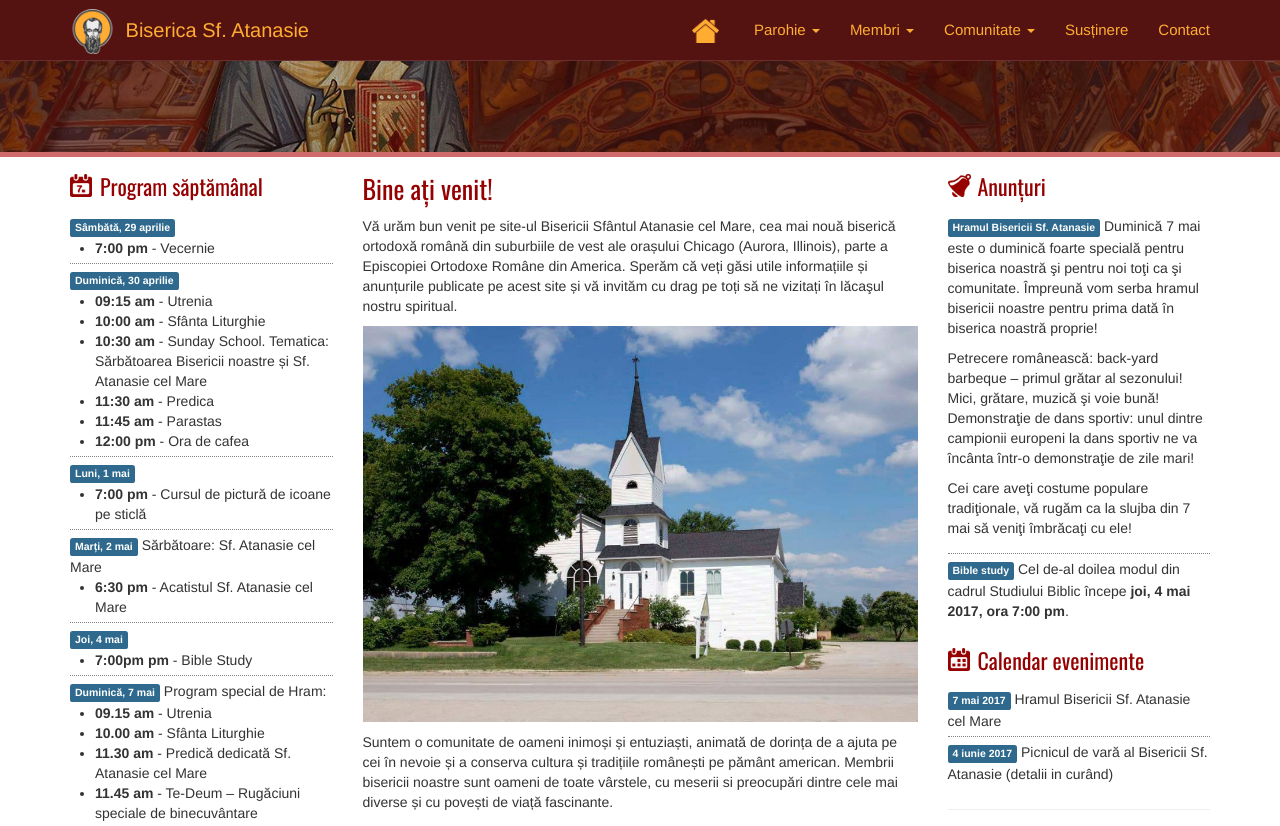
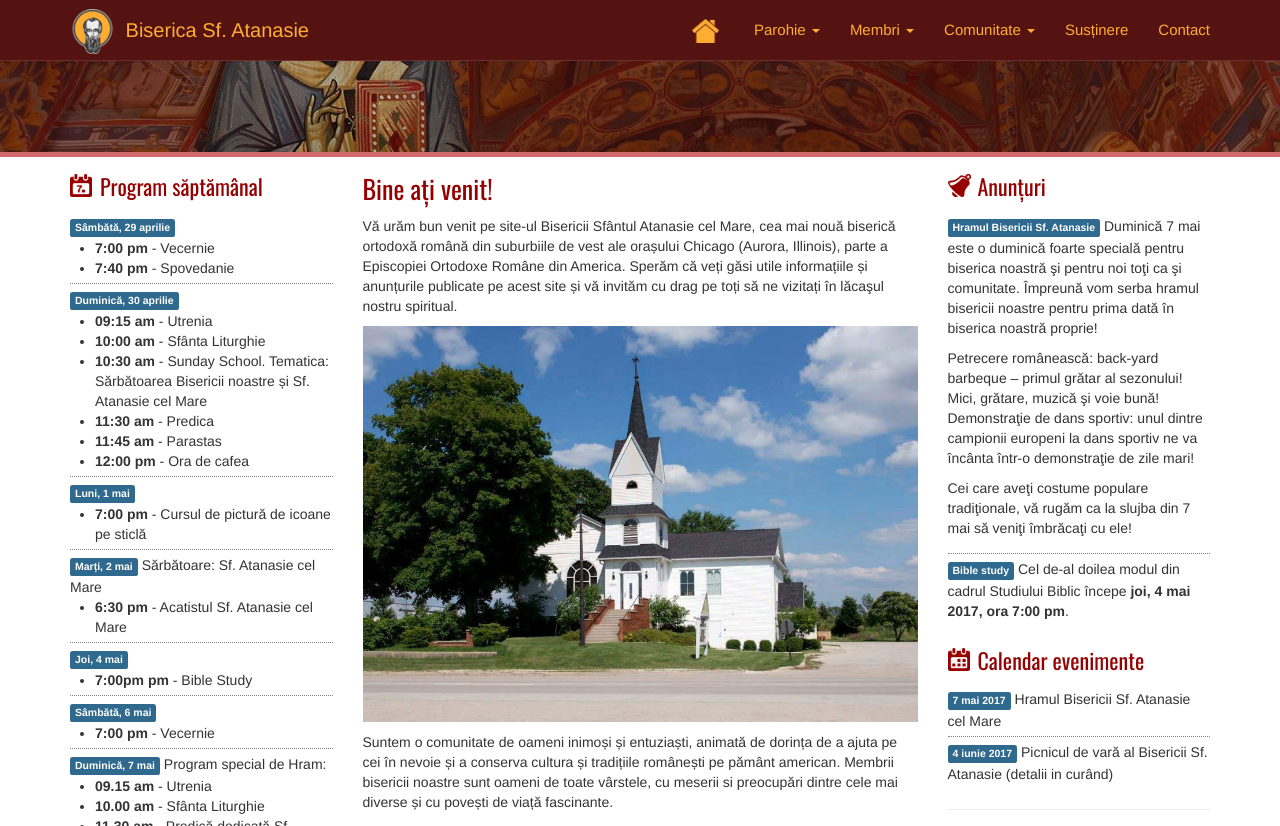
Before and after one commit to iulian787/sfat, a Jekyll site: the page built from ro/index.html, in a window 1280 px wide and 900 px high, scrolled down 248 px, cut to the strip 0-826 px from the top of the window. Built offline with Jekyll 4.4.1, drawn with Linux system fonts in a browser that asks for light colours.

Commit message:
Corrections

```diff
--- a/_includes/schedule/schedule-ro.md
+++ b/_includes/schedule/schedule-ro.md
@@ -1,5 +1,6 @@
 * <label>Sâmbătă, 29 aprilie</label>
   * **7:00 pm** - Vecernie
+  * **7:40 pm** - Spovedanie
 
 * <label>Duminică, 30 aprilie</label>
   * **09:15 am** - Utrenia
@@ -18,6 +19,9 @@
 * <label>Joi, 4 mai</label>
   * **7:00pm pm** - Bible Study
 
+* <label>Sâmbătă, 6 mai</label>
+  * **7:00 pm** - Vecernie
+
 * <label>Duminică, 7 mai</label> Program special de Hram:
   * **09.15 am** - Utrenia
   * **10.00 am** - Sfânta Liturghie
```
